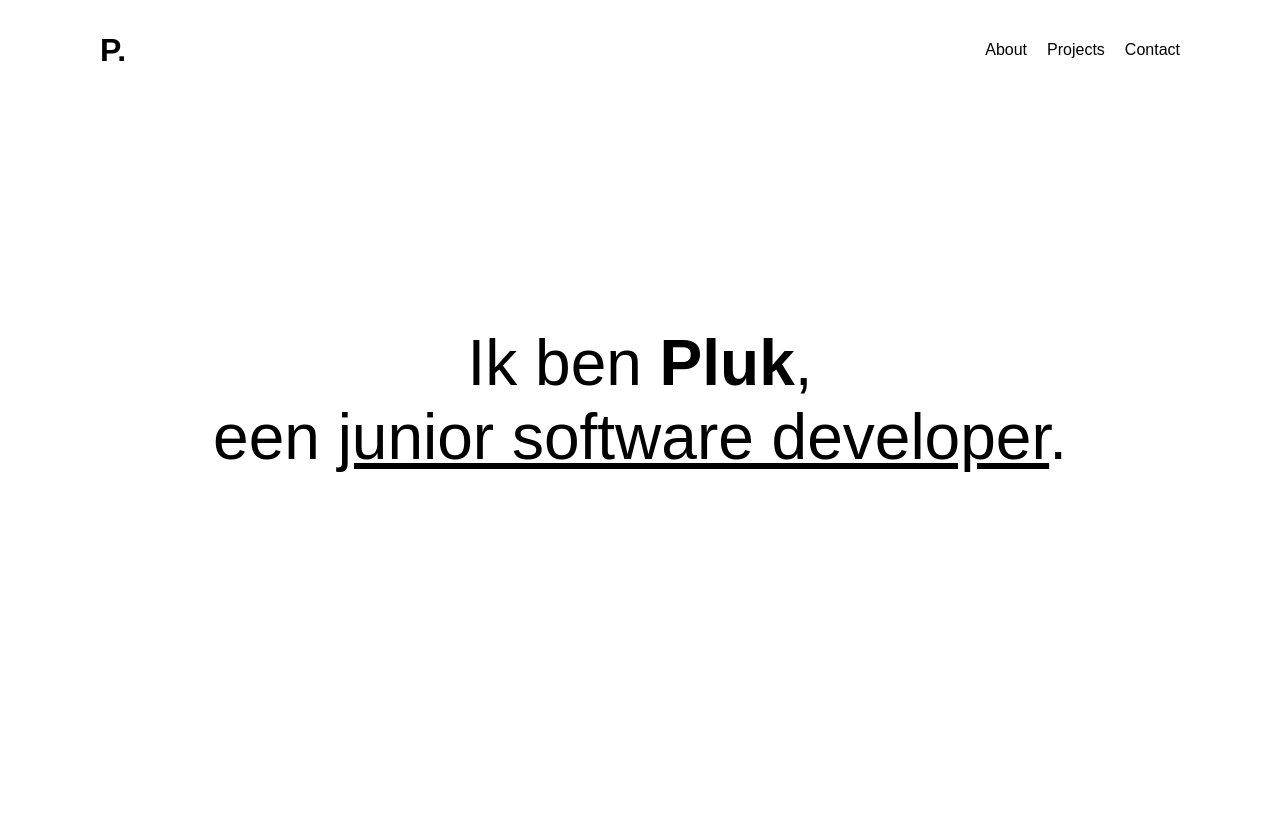
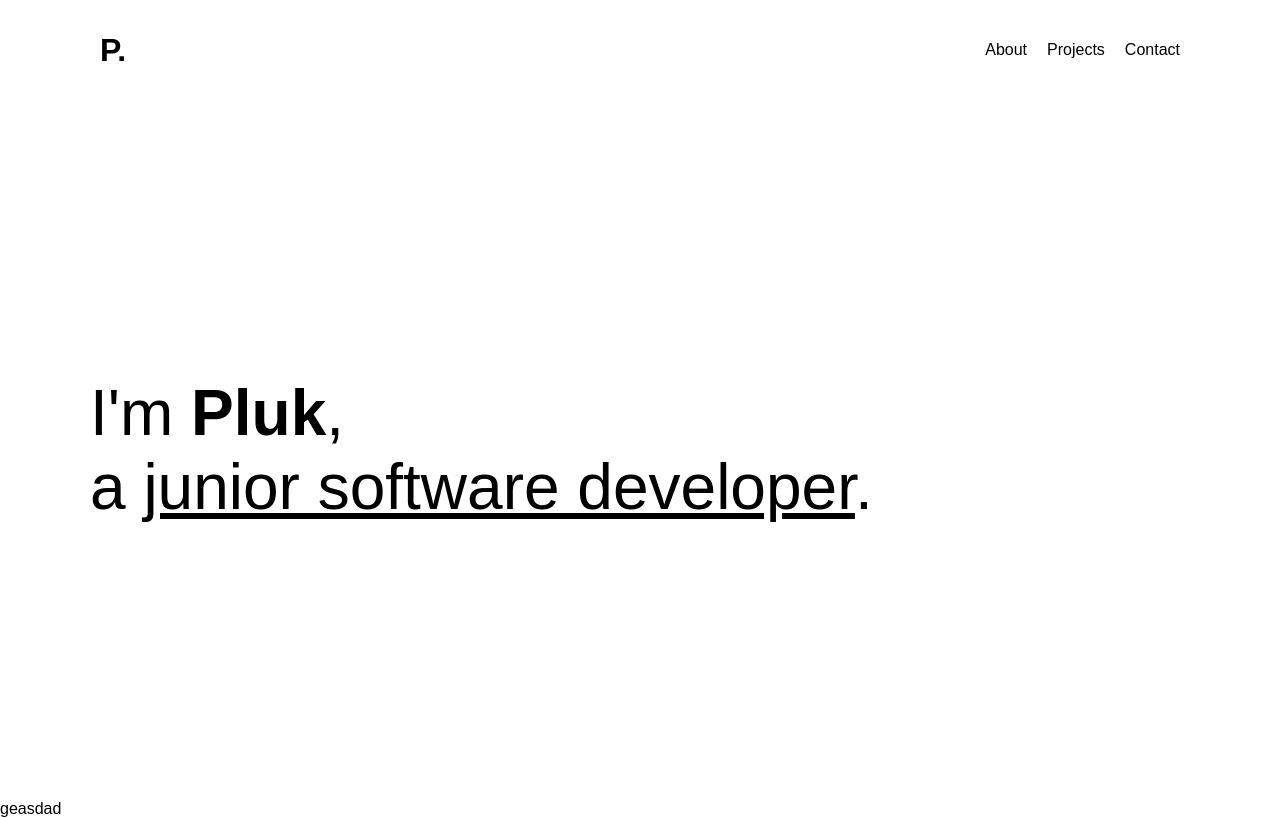
Before and after one commit to PlukZwaal/plukzwaal.dev, a Vue app: page / in a window 1280 px wide. Built offline with nearby package versions, Linux system fonts and the light colour scheme.

Commit message:
Some small improvements

```diff
--- a/src/assets/components/HeaderComponent.vue
+++ b/src/assets/components/HeaderComponent.vue
@@ -1,16 +1,6 @@
 <template>
   <header>
     <div class="wrapper">
-      <div class="mobile-header">
-        <h1>
-          <RouterLink to="/">P.</RouterLink>
-        </h1>
-        <div class="menu" :class="{ 'cross': isMobileMenuOpen }" @click="toggleMenu">
-          <div class="bar"></div>
-          <div class="bar"></div>
-          <div class="bar"></div>
-        </div>
-      </div>
       <div class="desktop-menu">
         <h1>
           <RouterLink to="/">P.</RouterLink>
@@ -19,6 +9,16 @@
           <RouterLink to="/about">About</RouterLink>
           <RouterLink to="/projects">Projects</RouterLink>
           <RouterLink to="/contact">Contact</RouterLink>
+        </div>
+      </div>
+      <div class="mobile-header">
+        <h1>
+          <RouterLink to="/" @click="closeMobileMenu">P.</RouterLink>
+        </h1>
+        <div class="menu" :class="{ 'cross': isMobileMenuOpen }" @click="toggleMenu">
+          <div class="bar"></div>
+          <div class="bar"></div>
+          <div class="bar"></div>
         </div>
       </div>
       <div v-if="isMobileMenuOpen" class="mobile-menu">
--- a/src/assets/components/HomeHeroComponent.vue
+++ b/src/assets/components/HomeHeroComponent.vue
@@ -1,28 +1,22 @@
 <template>
     <div class="wrapper">
         <div class="hero">
-            <p>Ik ben <b>Pluk</b>,</p>
-            <p>een <u>junior software developer</u>.</p>
+            <p>I'm <b>Pluk</b>,</p>
+            <p>a <u>junior software developer</u>.</p>
         </div>
     </div>
 </template>
 
-<script setup>
-
-</script>
-
 <style scoped>
 .hero {
-    height: calc(100vh - 200px);
+    height: calc(100vh - 100px);
     display: flex;
     justify-content: center;
-    align-items: center;
     flex-direction: column;
 }
 
 p{
     font-size: 4rem;
     font-weight: 300;
-    text-align: center;
 }
 </style>
--- a/src/views/HomeView.vue
+++ b/src/views/HomeView.vue
@@ -1,5 +1,6 @@
 <template>
   <HomeHeroComponent />
+  <p>geasdad</p>
 </template>
 
 <script setup>
```
